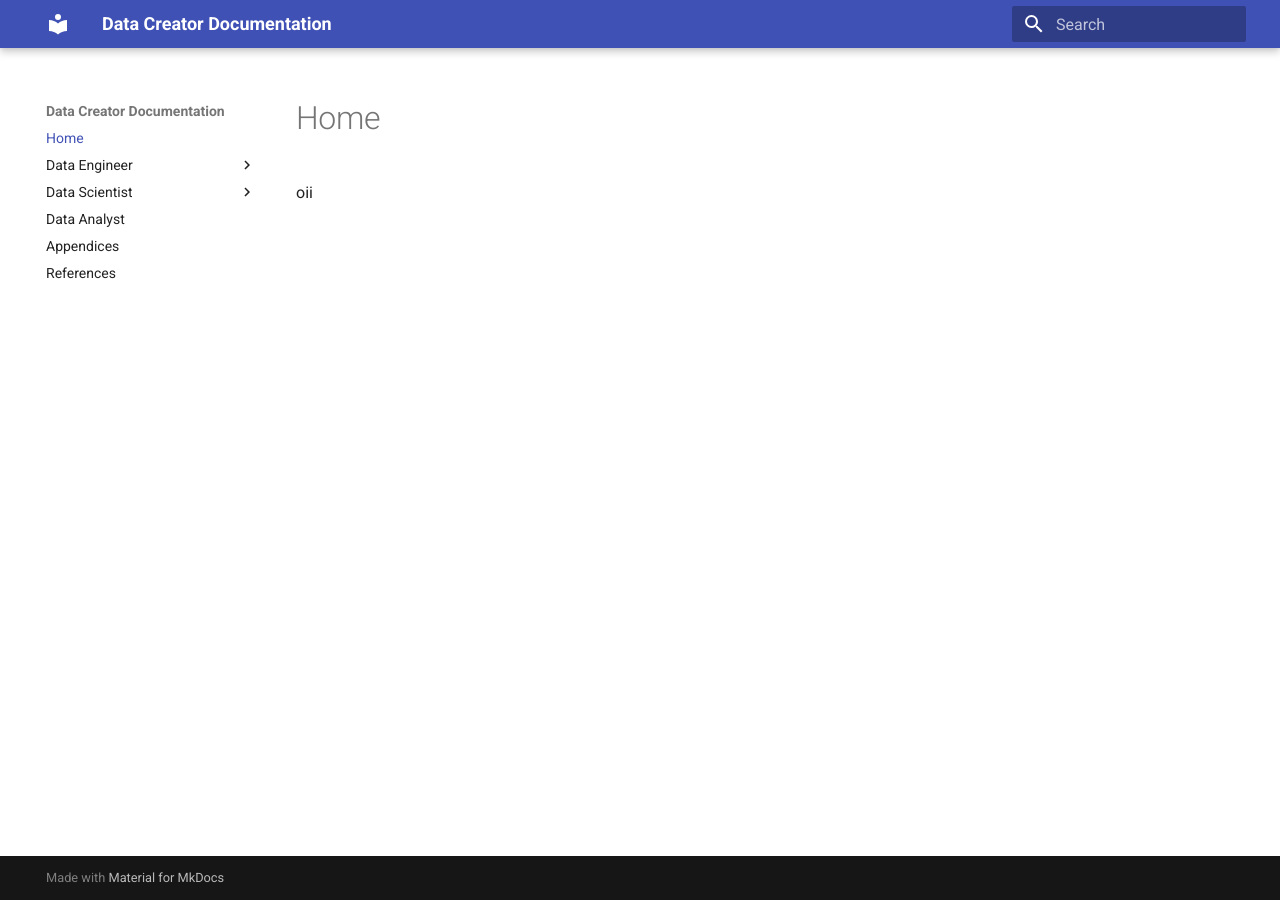
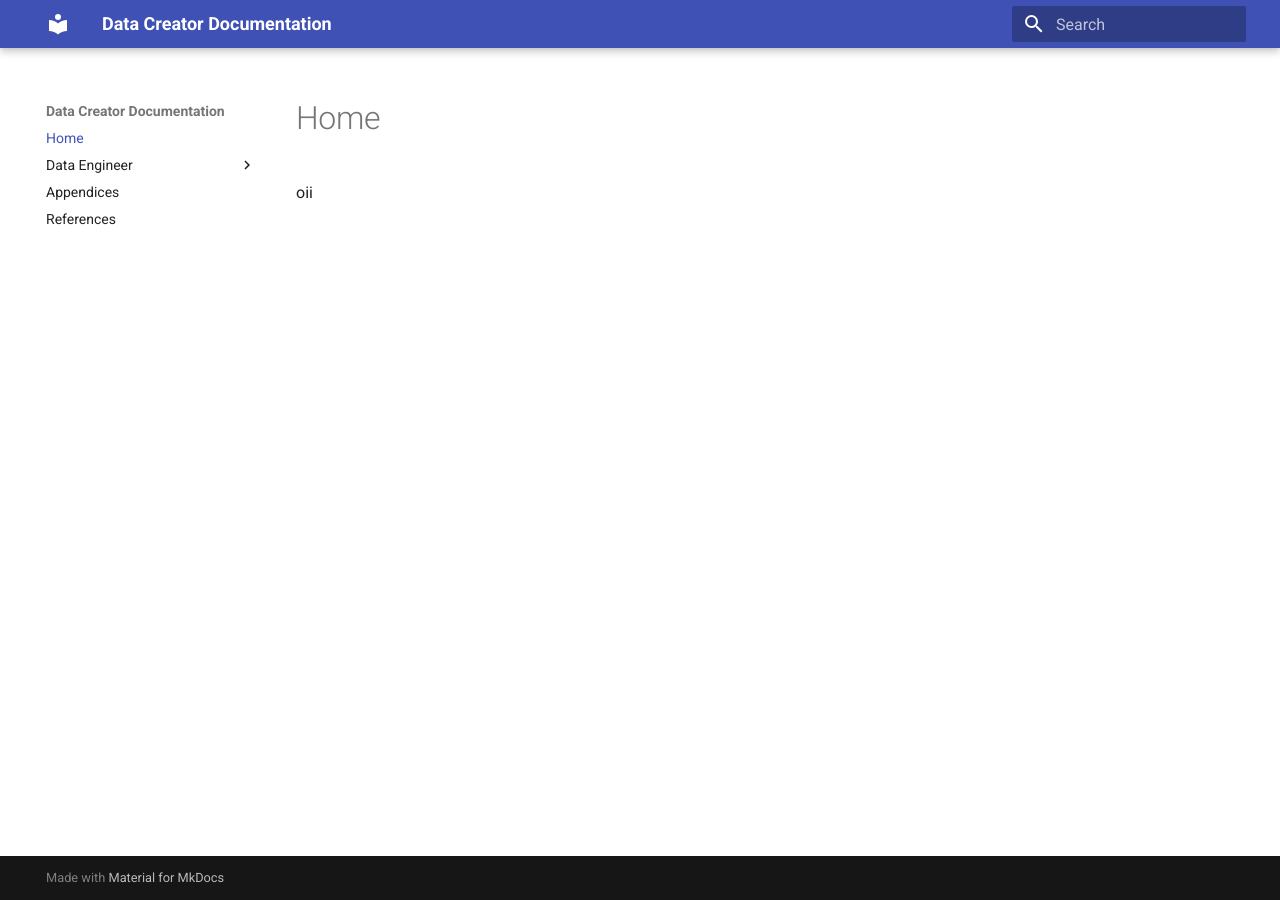
Before and after one commit to de-gratis/Data-Creator, an MkDocs documentation site: the page built from docs/index.md, in a window 1280 px wide. Built offline with MkDocs 1.6.1 and Material for MkDocs 9.7.7, drawn with Linux system fonts in a browser that asks for light colours; part of the change alters nothing that is shown.

Commit message:
oopsie fix

```diff
--- a/mkdocs.yml
+++ b/mkdocs.yml
@@ -19,12 +19,6 @@ nav:
     - Data Warehouse: Data Engineer/dataWarehouse.md
     - Data Lakehouse: Data Engineer/dataLakehouse.md
     - Data Mart: Data Engineer/dataMart.md
-  - Data Scientist:
-    - Quem é?: Data Scientist/dataScientist.md
-    - Inteligência Artificial: Data Scientist/artificialInteligence.md
-    - Machine Learning: Data Scientist/machineLearning.md
-    - Generative AI: Data Scientist/generativeAI.md
-  - Data Analyst: Data Analyst/dataAnalyst.md
   - Appendices: appendices.md
   - References: references.md
 
```
